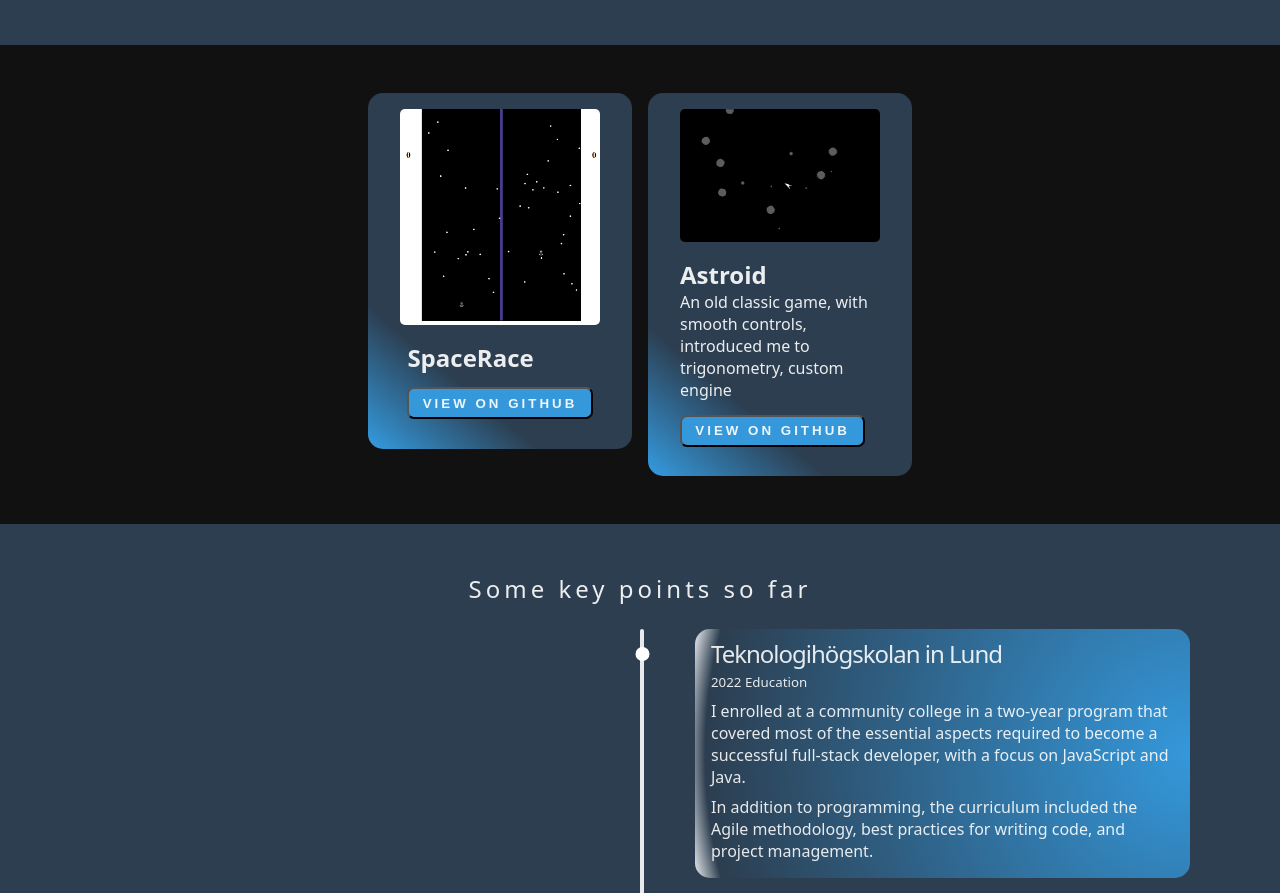
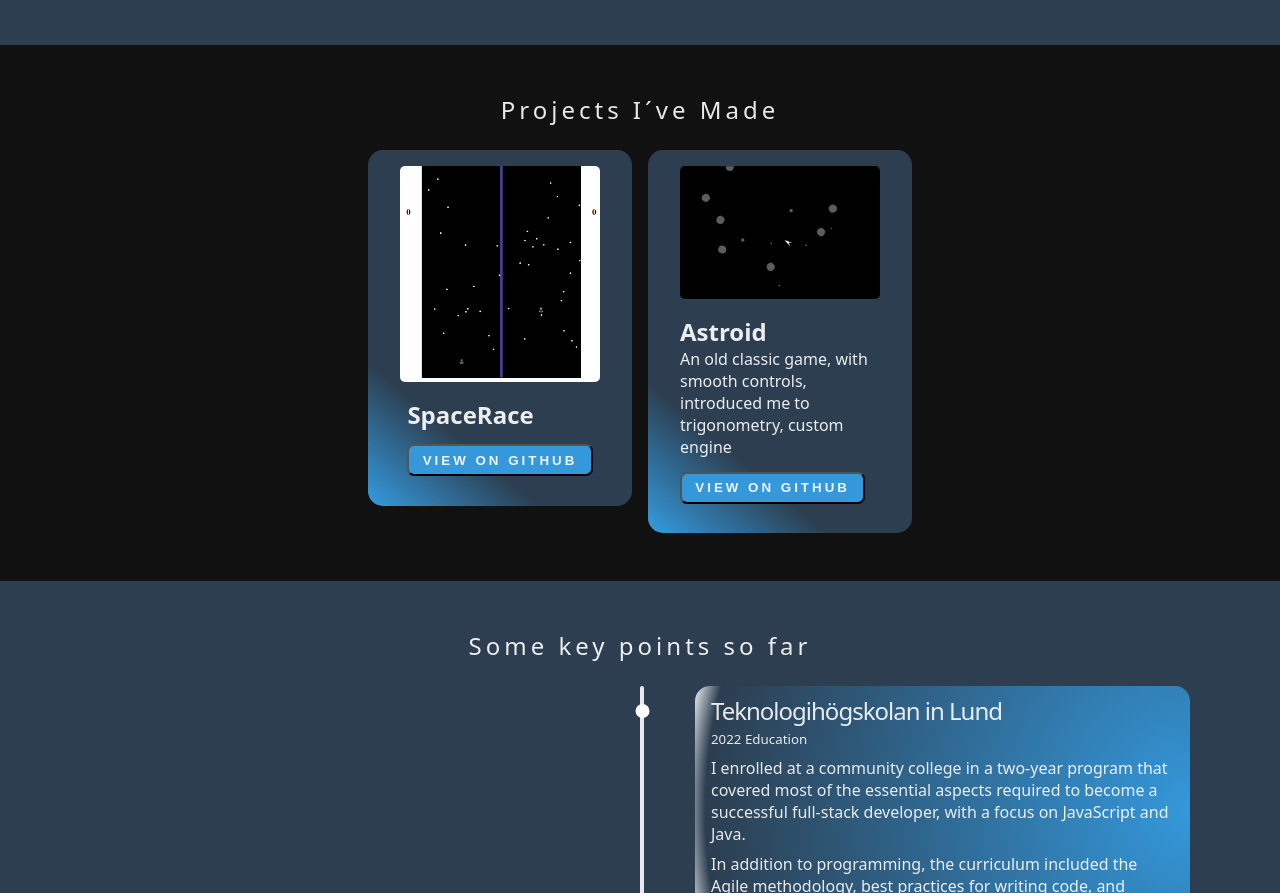
Before and after one commit to MSkagh/portfolio, a plain HTML site: page index.html in a window 1280 px wide. Shown: the part 1129-2022 px from the top of the page. Drawn offline with Linux system fonts and the light colour scheme.

Commit message:
added a header for the portfolio section

```diff
--- a/index.html
+++ b/index.html
@@ -102,6 +102,7 @@
 
         <section class="portfolio">
             <div class="container">
+                <h1 class="section__header">Projects I´ve Made</h1>
                 <div class="row">
                     <div class="project">
                         <div class="row">
```
